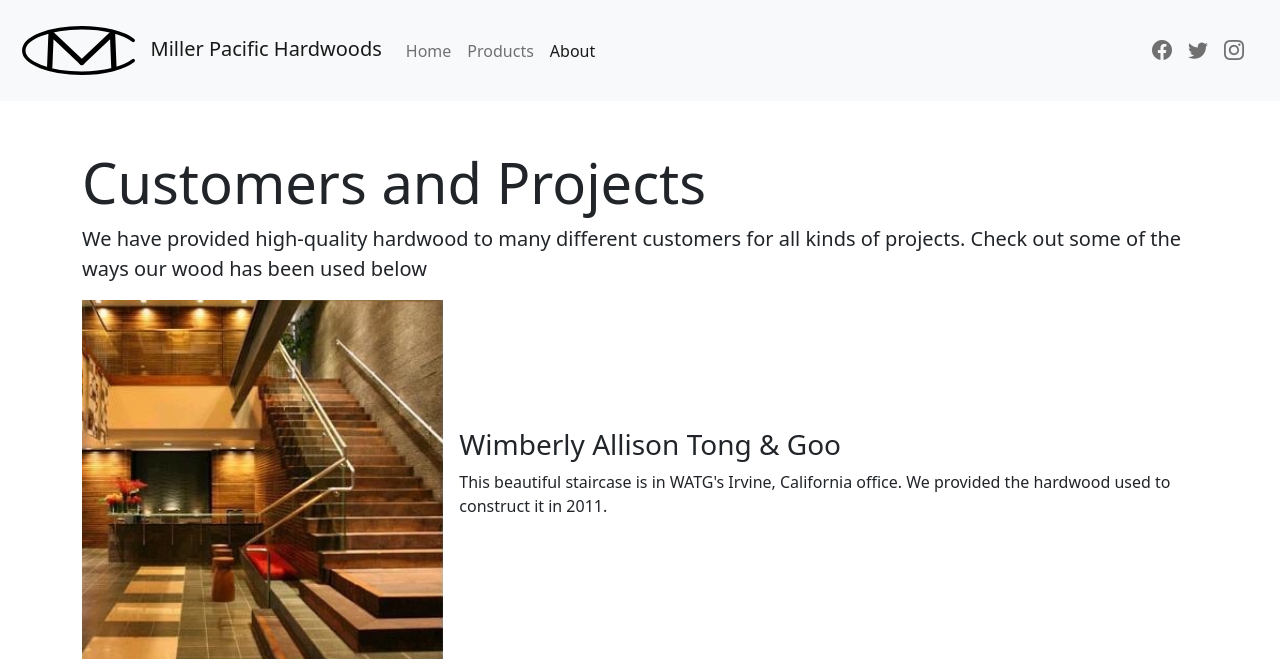
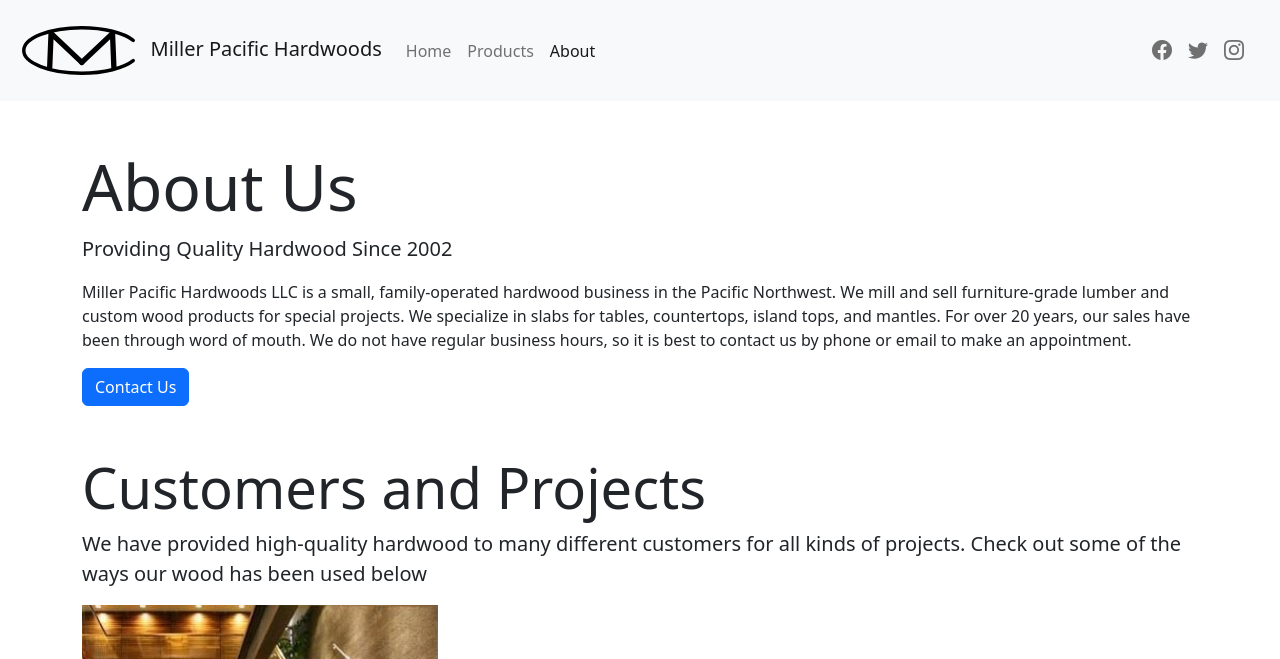
Before and after one commit to em-3/mphwood, a PHP site: page /about.php in a window 1280 px wide. Shown: the top 659 px of the page. Run offline with PHP 8.4, Linux system fonts and the light colour scheme.

Commit message:
Added detailed overview to about page

```diff
--- a/about.php
+++ b/about.php
@@ -21,11 +21,19 @@
         <!-- End Nav -->
         <!-- Begin Main Body -->
         <main>
+            <div class="container my-5">
+                <h1 class="display-3">About Us</h1>
+                <p class="lead">Providing Quality Hardwood Since 2002</p>
+                <p>Miller Pacific Hardwoods LLC is a small, family-operated hardwood business in the Pacific Northwest. We mill and sell furniture-grade lumber and custom wood products for special projects. We specialize in slabs for tables, countertops, island tops, and mantles. For over 20 years, our sales have been through word of mouth. We do not have regular business hours, so it is best to contact us by phone or email to make an appointment.</p>
+                <p>
+                    <a href="mailto:contact@mphwood.com" class="btn btn-primary">Contact Us</a>
+                </p>
+            </div>
             <section>
                 <div class="container my-5">
                     <h2 class="display-4">Customers and Projects</h2>
                     <p class="lead">We have provided high-quality hardwood to many different customers for all kinds of projects. Check out some of the ways our wood has been used below</p>
-                    <div class="row g-3 align-items-center">
+                    <div class="row g-4 align-items-center">
                         <div class="col-md-4">
                             <img class="img-fluid w-100" src="imgs/stairs-resized.jpg" alt="An office with a staircase made with our hardwood">
                         </div>
@@ -34,7 +42,7 @@
                             <p>This beautiful staircase is in WATG's Irvine, California office. We provided the hardwood used to construct it in 2011.</p>
                         </div>
                     </div>
-                    <div class="row g-3 flex-md-row-reverse text-md-end align-items-center">
+                    <div class="row g-4 flex-md-row-reverse text-md-end align-items-center">
                         <div class="col-md-4">
                             <img class="img-fluid w-100" src="imgs/pergola-resized.jpg" alt="A pergola made of redwood">
                         </div>
@@ -43,7 +51,7 @@
                             <p>This DIY pergola was built in Eagle, Idaho in 2020. We milled and supplied the redwood used in this beautiful project.</p>
                         </div>
                     </div>
-                    <div class="row g-3 align-items-center">
+                    <div class="row g-4 align-items-center">
                         <div class="col-md-4">
                             <img class="img-fluid w-100" src="imgs/kitchen-counter-resized.jpg" alt="A kitchen counter made of a single slab of wood">
                         </div>
@@ -52,7 +60,7 @@
                             <p>This kitchen counter was installed in 2021 in eastern Montana. It is made of a beautiful single piece of 2 inch thick black walnut that we provided.</p>
                         </div>
                     </div>
-                    <div class="row g-3 flex-md-row-reverse text-md-end align-items-center">
+                    <div class="row g-4 flex-md-row-reverse text-md-end align-items-center">
                         <div class="col-md-4">
                             <img class="img-fluid w-100" src="imgs/potting-bench-resized.jpg" alt="A potting bench with four plants on it, in front of a redwood privacy wall">
                         </div>
```
